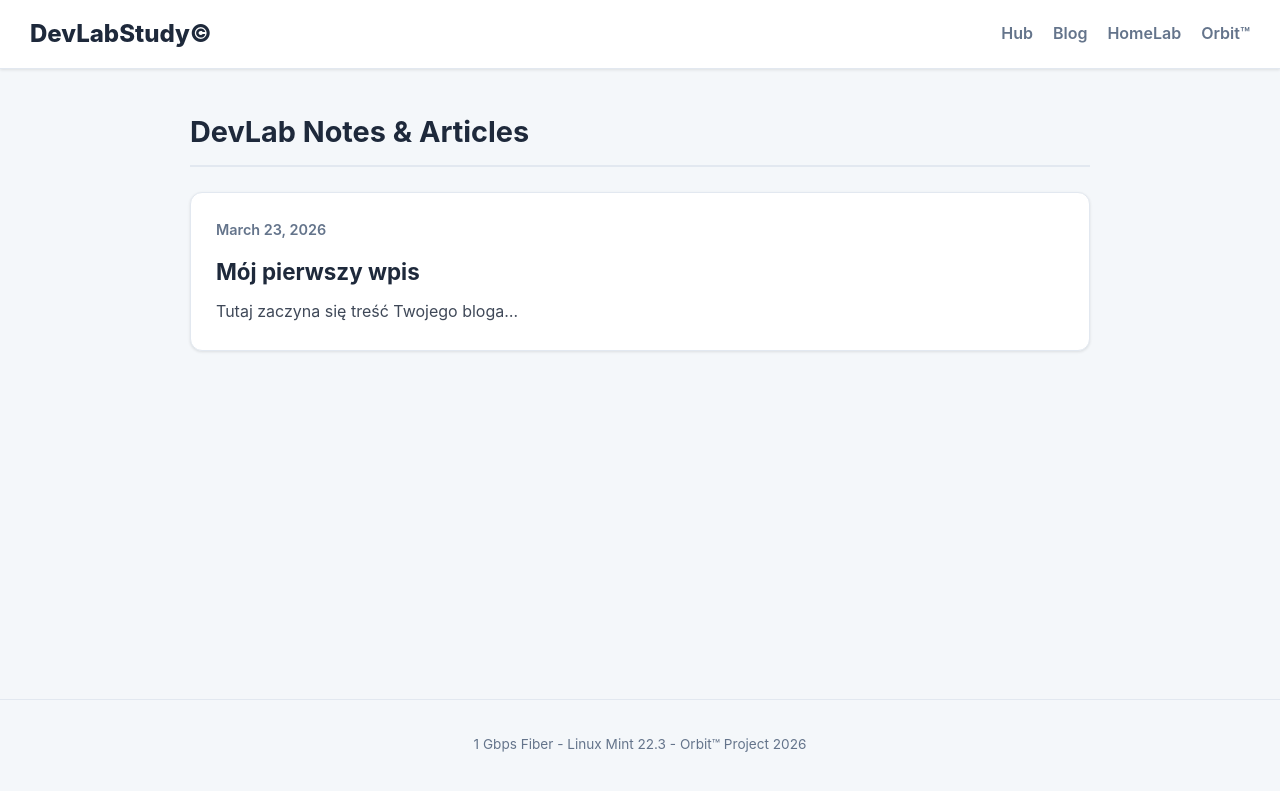
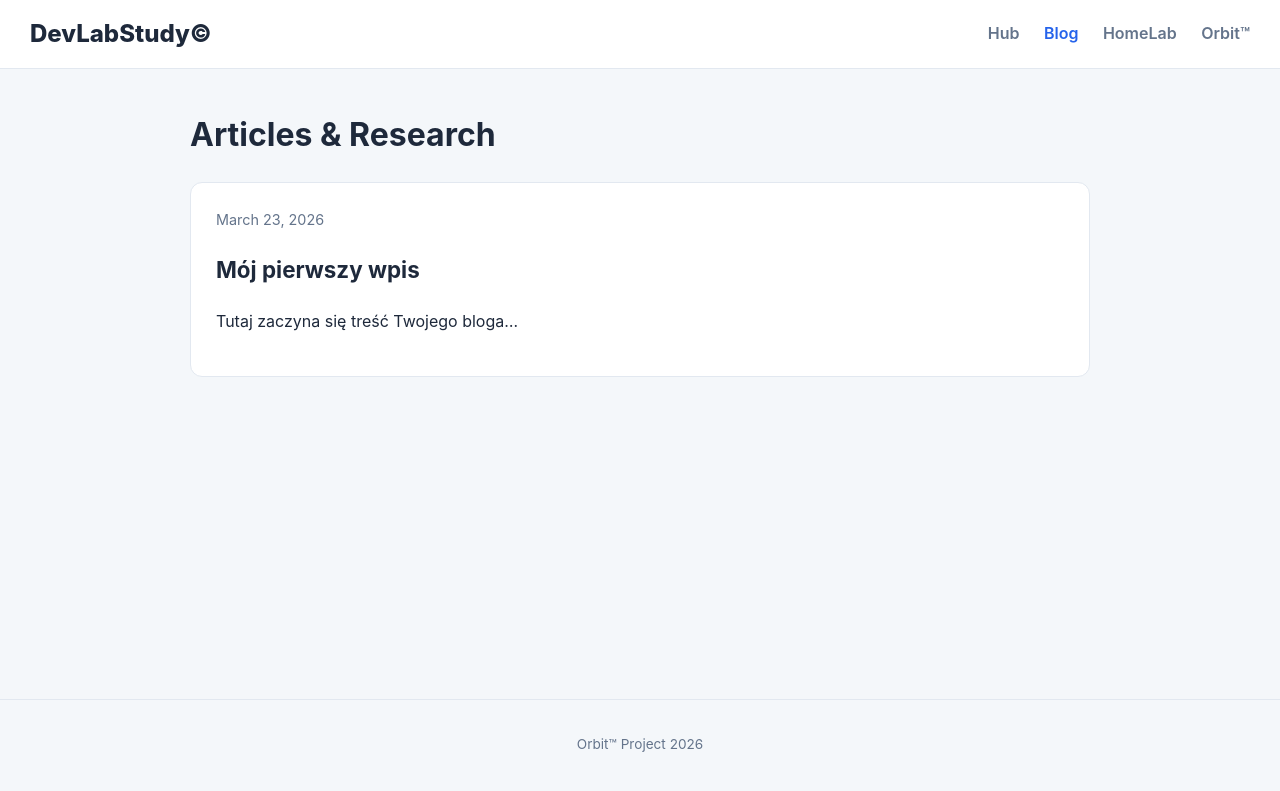
Before and after one commit to TobiMessi/TobiMessi.github.io, a Jekyll site: the page built from blog.html, in a window 1280 px wide. Shown: the top 791 px of the page. Built offline with Jekyll 4.4.1, drawn with Linux system fonts in a browser that asks for light colours.

Commit message:
Update blog.html

```diff
--- a/blog.html
+++ b/blog.html
@@ -1,6 +1,6 @@
 ---
 layout: null
-permalink: /blog/
+permalink: /blog
 ---
 <!DOCTYPE html>
 <html lang="en">
@@ -8,86 +8,54 @@
     <meta charset="UTF-8">
     <meta name="viewport" content="width=device-width, initial-scale=1.0">
     <title>Blog | DevLabStudy©</title>
-
-    <link rel="icon" type="image/png" href="qr-code.png?v=fixed_buttons">
-    <link rel="shortcut icon" type="image/png" href="qr-code.png?v=fixed_buttons">
-
+    <link rel="icon" type="image/png" href="/qr-code.png?v=fixed_buttons">
     <style>
         :root {
             --bg-body: #f4f7fa; --bg-nav: #ffffff; --bg-card: #ffffff;
             --text-main: #1e293b; --text-muted: #64748b; --border-color: #e2e8f0;
-            --accent-blue: #2563eb; --accent-purple: #4b0082; --accent-green: #10b981;
-            --shadow-sm: 0 1px 3px rgba(0,0,0,0.1); --shadow-md: 0 10px 25px rgba(0,0,0,0.05);
-            --radius: 12px;
+            --accent-blue: #2563eb; --radius: 12px;
         }
-
         @media (prefers-color-scheme: dark) {
             :root {
                 --bg-body: #0f172a; --bg-nav: #1e293b; --bg-card: #1e293b;
                 --text-main: #f8fafc; --text-muted: #94a3b8; --border-color: #334155;
-                --accent-blue: #3b82f6; --accent-green: #10b981;
-                --shadow-sm: 0 4px 6px rgba(0,0,0,0.3); --shadow-md: 0 10px 25px rgba(0,0,0,0.4);
+                --accent-blue: #3b82f6;
             }
         }
-
-        body {
-            font-family: -apple-system, BlinkMacSystemFont, "Segoe UI", Roboto, Helvetica, Arial, sans-serif;
-            background: var(--bg-body); color: var(--text-main);
-            margin: 0; padding: 0; line-height: 1.6; -webkit-font-smoothing: antialiased;
-        }
-
-        .navbar { background: var(--bg-nav); border-bottom: 1px solid var(--border-color); padding: 15px 30px; display: flex; justify-content: space-between; align-items: center; position: sticky; top: 0; z-index: 100; box-shadow: var(--shadow-sm); }
+        body { font-family: -apple-system, BlinkMacSystemFont, "Segoe UI", Roboto, Helvetica, Arial, sans-serif; background: var(--bg-body); color: var(--text-main); margin: 0; padding: 0; line-height: 1.6; }
+        .navbar { background: var(--bg-nav); border-bottom: 1px solid var(--border-color); padding: 15px 30px; display: flex; justify-content: space-between; align-items: center; position: sticky; top: 0; z-index: 100; }
         .nav-brand { font-size: 1.5rem; font-weight: 800; color: var(--text-main); text-decoration: none; }
-        .nav-links { display: flex; gap: 20px; align-items: center; }
-        .nav-links a { text-decoration: none; color: var(--text-muted); font-weight: 600; transition: color 0.2s; }
-        .nav-links a:hover, .nav-links a.active { color: var(--accent-blue); }
-
+        .nav-links a { margin-left: 20px; text-decoration: none; color: var(--text-muted); font-weight: 600; }
+        .nav-links a.active { color: var(--accent-blue); }
         .container { max-width: 900px; margin: 40px auto; padding: 0 20px; min-height: 60vh; }
-        .section-title { font-size: 1.8rem; font-weight: 700; border-bottom: 2px solid var(--border-color); padding-bottom: 10px; margin-bottom: 25px; color: var(--text-main); }
-
-        .post-list { list-style: none; padding: 0; margin: 0; }
-        .post-item { background: var(--bg-card); border: 1px solid var(--border-color); border-radius: var(--radius); padding: 25px; margin-bottom: 20px; box-shadow: var(--shadow-sm); transition: all 0.2s ease; }
-        .post-item:hover { border-color: var(--accent-blue); transform: translateY(-3px); box-shadow: var(--shadow-md); }
-        .post-title { font-size: 1.4rem; font-weight: 700; margin: 0 0 10px 0; }
-        .post-title a { color: var(--text-main); text-decoration: none; }
-        .post-title a:hover { color: var(--accent-blue); }
-        .post-meta { font-size: 0.9rem; color: var(--text-muted); margin-bottom: 12px; font-weight: 600; }
-        .post-excerpt { color: var(--text-main); opacity: 0.85; font-size: 1rem; margin: 0; }
-
-        footer { text-align: center; color: var(--text-muted); font-size: 0.85rem; margin: 50px 0 30px 0; padding-top: 20px; border-top: 1px solid var(--border-color); }
-
-        @media (max-width: 768px) { .navbar { flex-direction: column; gap: 15px; padding: 15px; } .nav-links { justify-content: center; flex-wrap: wrap; } }
+        .post-item { background: var(--bg-card); border: 1px solid var(--border-color); border-radius: var(--radius); padding: 25px; margin-bottom: 20px; transition: 0.2s; }
+        .post-item:hover { border-color: var(--accent-blue); transform: translateY(-3px); }
+        .post-title a { color: var(--text-main); text-decoration: none; font-size: 1.4rem; font-weight: 700; }
+        footer { text-align: center; color: var(--text-muted); font-size: 0.85rem; margin-top: 50px; padding: 20px; border-top: 1px solid var(--border-color); }
     </style>
 </head>
 <body>
-
     <nav class="navbar">
         <a href="/" class="nav-brand">DevLabStudy©</a>
         <div class="nav-links">
             <a href="/">Hub</a>
-            <a href="/blog">Blog</a>
-            <a href="/homelab.html">HomeLab</a>
-            <a href="/orbit.html">Orbit™</a>
+            <a href="/blog" class="active">Blog</a>
+            <a href="/homelab">HomeLab</a>
+            <a href="/orbit">Orbit™</a>
         </div>
     </nav>
-
     <main class="container">
-        <h1 class="section-title">DevLab Notes & Articles</h1>
-
-        <ul class="post-list">
+        <h1>Articles & Research</h1>
+        <ul style="list-style: none; padding: 0;">
             {% for post in site.posts %}
             <li class="post-item">
-                <div class="post-meta">{{ post.date | date: "%B %d, %Y" }}</div>
+                <div style="font-size: 0.9rem; color: var(--text-muted);">{{ post.date | date: "%B %d, %Y" }}</div>
                 <h2 class="post-title"><a href="{{ post.url }}">{{ post.title }}</a></h2>
-                <p class="post-excerpt">{{ post.excerpt | strip_html | truncatewords: 35 }}</p>
+                <p>{{ post.excerpt | strip_html | truncatewords: 30 }}</p>
             </li>
             {% endfor %}
         </ul>
     </main>
-
-    <footer>
-        <p>1 Gbps Fiber - Linux Mint 22.3 - Orbit™ Project 2026</p>
-    </footer>
-
+    <footer><p>Orbit™ Project 2026</p></footer>
 </body>
 </html>
```
